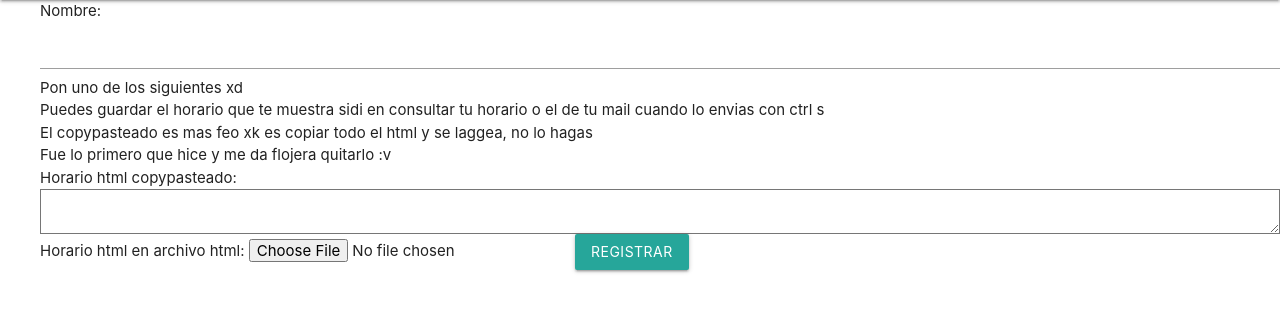
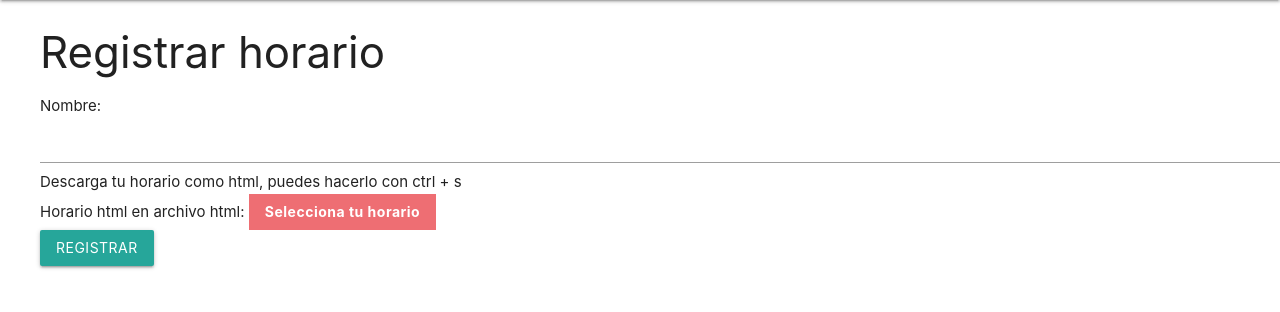
Before and after one commit to alifelan/shareSchedule, a Django app: page /register/ in a window 1280 px wide. Shown: the part 64-376 px from the top of the page. Run offline with Django 3.2, Linux system fonts and the light colour scheme.

Commit message:
kinda nice

```diff
--- a/schedules/static/schedules/css/custom.css
+++ b/schedules/static/schedules/css/custom.css
@@ -10,3 +10,43 @@
 .global {
   padding-left: 40px;
 }
+
+.inputfile {
+	width: 0.1px;
+	height: 0.1px;
+	opacity: 0;
+	overflow: hidden;
+	position: absolute;
+	z-index: -1;
+}
+
+.inputfile + label {
+    font-size: 14px;
+    font-weight: 700;
+    color: white;
+    background-color: #ee6e73;
+    display: inline-block;
+}
+
+.inputfile:focus + label,
+.inputfile + label:hover {
+    background-color: #ee6e73;
+}
+
+.inputfile + label {
+	cursor: pointer; /* "hand" cursor */
+}
+
+.inputfile:focus + label {
+	outline: 1px dotted #000;
+	outline: -webkit-focus-ring-color auto 5px;
+}
+
+label {
+  outline: 0;
+  font: Arial;
+  height: 36px;
+  line-height: 36px;
+  padding: 0 16px;
+  letter-spacing: .5px;
+}
--- a/schedules/templates/schedules/group_detail.html
+++ b/schedules/templates/schedules/group_detail.html
@@ -4,7 +4,7 @@
   <h3>Grupo actual: <a href="{% url 'schedules:group_detail' class_.class_id group.group_number %}">{{ group }}</h3></a>
 
   {% for student in students_enrolled %}
-      <a href="{% url 'schedules:student_detail' student.id %}" class="link-card"><div class="card-panel hoverable">{{ student }}</div></a>
+      <a href="{% url 'schedules:student_detail' student.id %}" class="waves-effect waves-light btn"><i class="material-icons left">face</i>{{ student }}</a>
   {% empty %}
       <p> Nadie se metio xdxd </p>
   {% endfor %}
--- a/schedules/templates/schedules/register.html
+++ b/schedules/templates/schedules/register.html
@@ -1,17 +1,35 @@
 {% extends "schedules/base.html" %}
 {% block content %}
+  <h3>Registrar horario</h3>
   {% if error_message %}<p><strong>{{ error_message }}</strong></p>{% endif %}
 
   <form action="{% url 'schedules:register' %}" method="post" id='register' enctype="multipart/form-data">
   {% csrf_token %}
   Nombre: <input type="text" name="name"><br>
-  Pon uno de los siguientes xd<br>
-  Puedes guardar el horario que te muestra sidi en consultar tu horario o el de tu mail cuando lo envias con ctrl s<br>
-  El copypasteado es mas feo xk es copiar todo el html y se laggea, no lo hagas<br>
-  Fue lo primero que hice y me da flojera quitarlo :v<br>
-  Horario html copypasteado: <textarea form='register' rows=10 name="rawSchedule"></textarea><br>
-  Horario html en archivo html: <input type='file' name='rawSchedule.html' accept='.html'>
+  Descarga tu horario como html, puedes hacerlo con ctrl + s <br>
+  Horario html en archivo html: <input type='file' name='file' id="file" class="inputfile" onchange="update_file_input()" accept='.html'>
+  <label id="inputfilelabel" for="file">Selecciona tu horario</label>
+  <br>
   <button class="btn waves-effect waves-light" type="submit" name="action">Registrar
   </button>
   </form>
+
+  <script type="text/javascript">
+    function update_file_input() {
+      var input = document.getElementById('file');
+    	var label = document.getElementById('inputfilelabel'),
+  		labelVal = 'Selecciona tu horario'
+
+  		var fileName = '';
+  		if( this.files && this.files.length > 1 )
+  			fileName = ( this.getAttribute( 'data-multiple-caption' ) || '' ).replace( '{count}', this.files.length );
+  		else
+  			fileName = input.value.split(/(\\|\/)/g).pop();
+
+  		if( fileName )
+  			label.innerHTML = fileName;
+  		else
+  			label.innerHTML = labelVal;
+    }
+  </script>
 {% endblock %}
```
